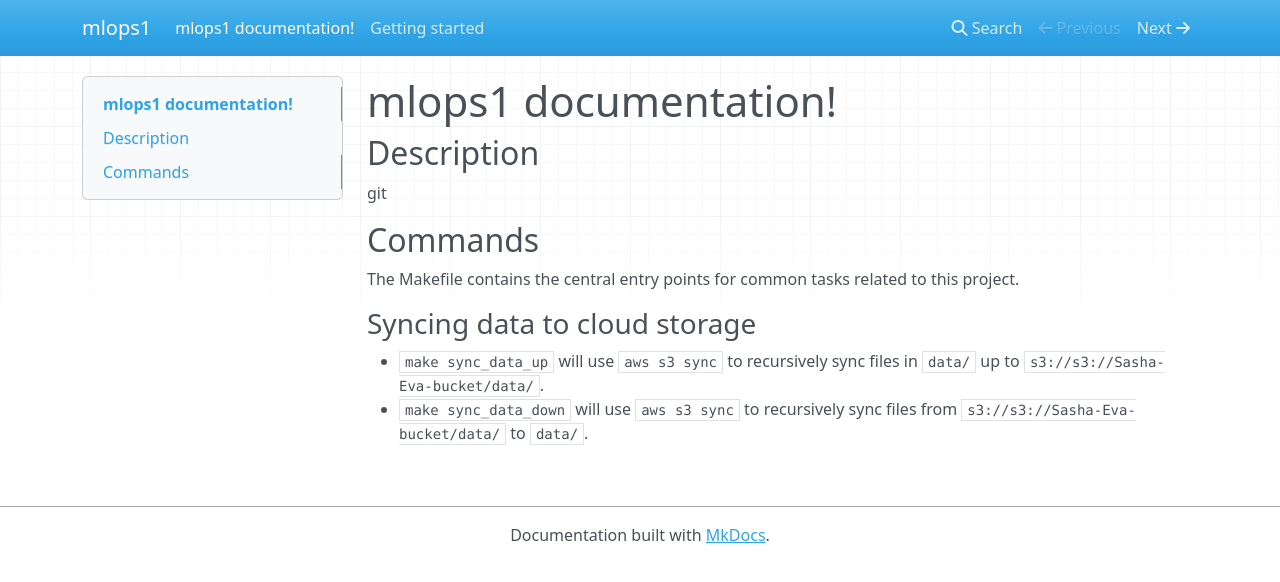
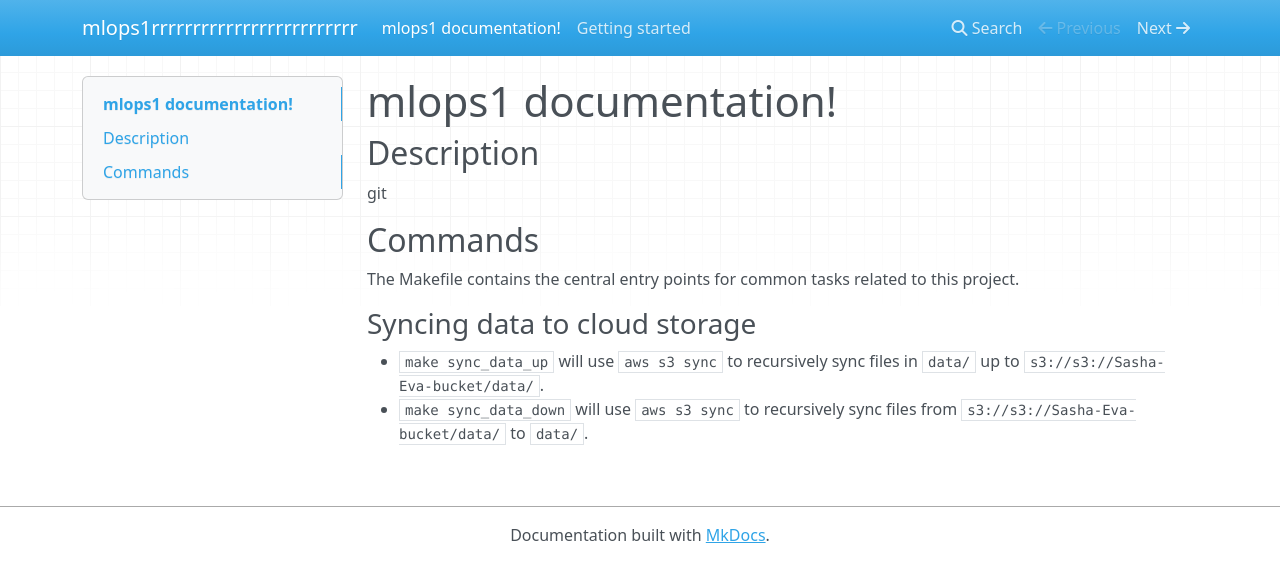
Before and after one commit to sanchovy24/mlops_homework, an MkDocs documentation site: the page built from first_hw/docs/docs/index.md, in a window 1280 px wide. Shown: the top 582 px of the page. Built offline with MkDocs 1.6.1, drawn with Linux system fonts in a browser that asks for light colours; nearby versions of some CDN libraries.

Commit message:
Редактирование mkdocs.yml на second_branch

```diff
--- a/first_hw/docs/mkdocs.yml
+++ b/first_hw/docs/mkdocs.yml
@@ -1,4 +1,4 @@
-site_name: mlops1
+site_name: mlops1rrrrrrrrrrrrrrrrrrrrrrrrr
 #
 site_author: urfu
 #
```
